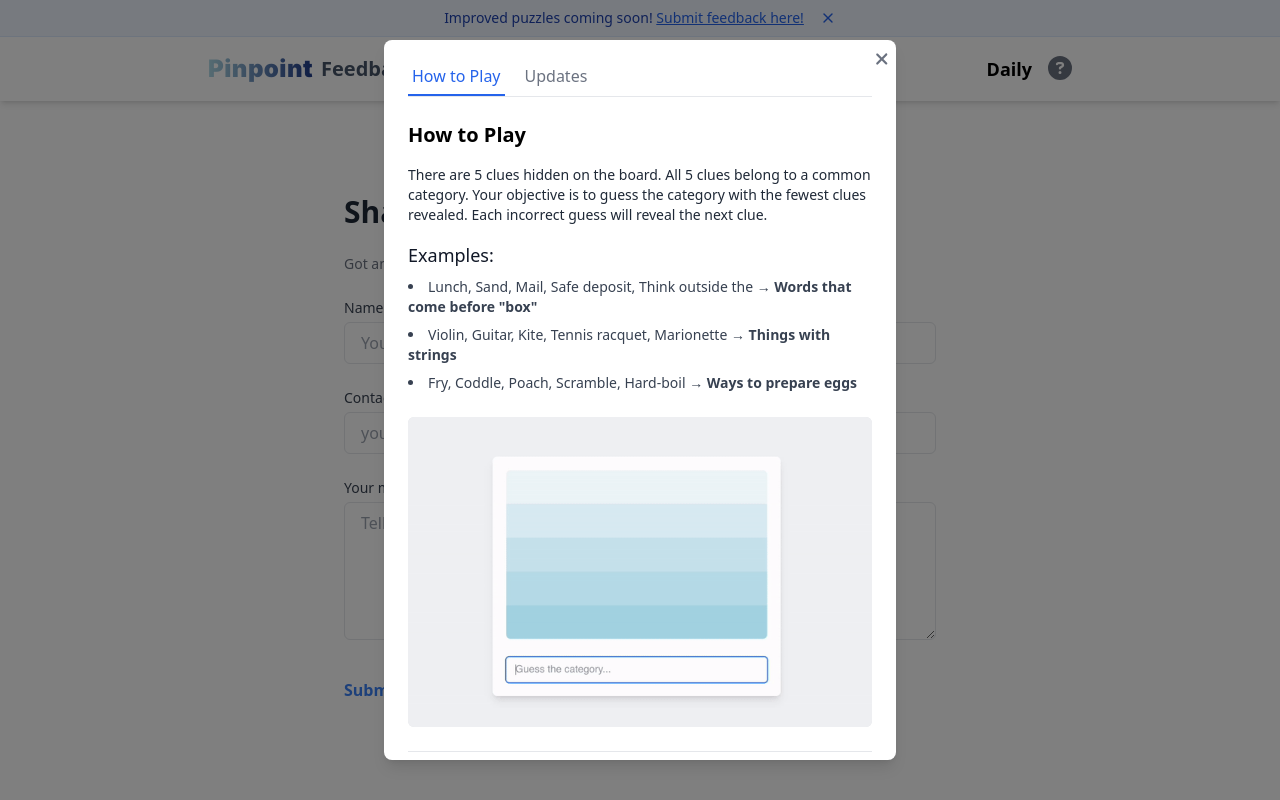
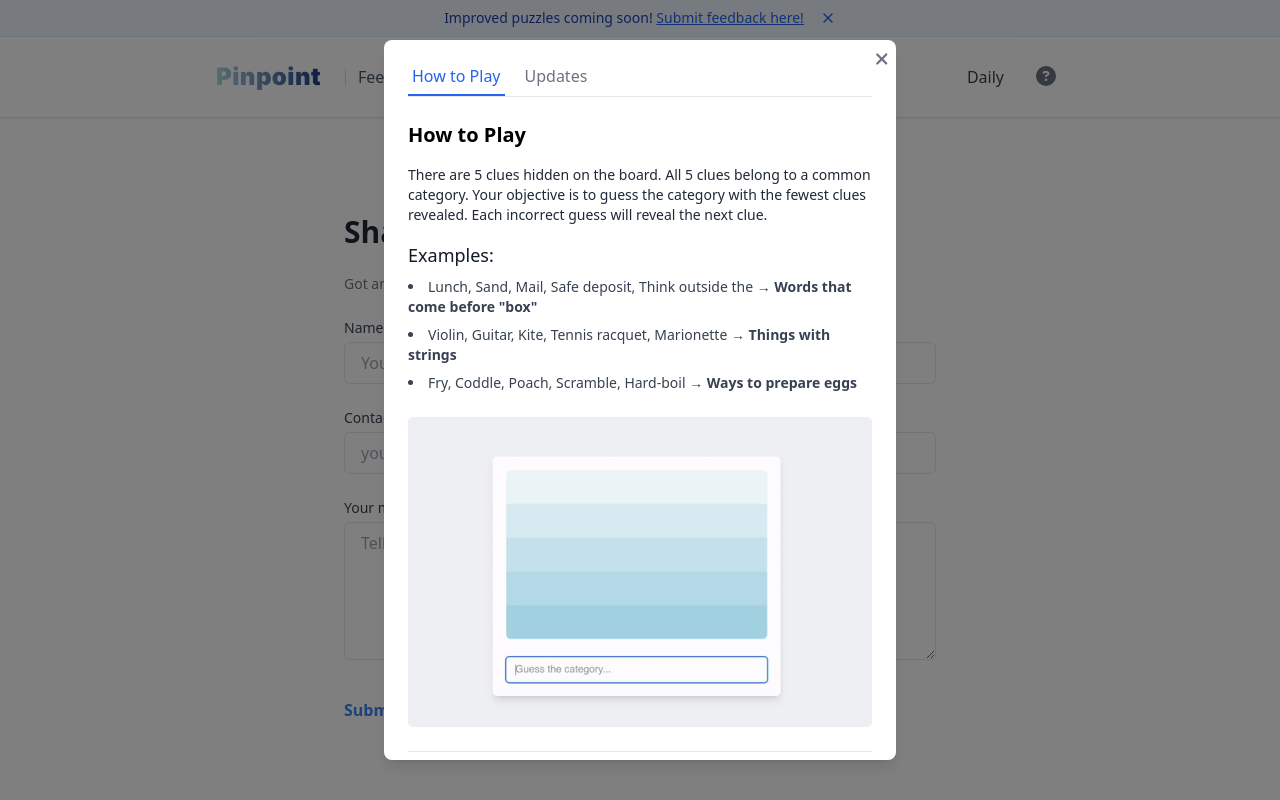
Before and after one commit to milad-mehri/pinpoint, a Next.js app: page /feedback in a window 1280 px wide. Built offline with nearby package versions, Linux system fonts and the light colour scheme.

Commit message:
Fix display

```diff
--- a/src/app/feedback/page.js
+++ b/src/app/feedback/page.js
@@ -53,12 +53,12 @@ export default function FeedbackPage() {
   return (
     <div className="min-h-screen bg-white flex flex-col font-sans">
       {/* Header Navigation */}
-      <header className="h-[10vh] flex-shrink-0">
+      <header className="flex-shrink-0">
         <Header />
       </header>
 
       {/* Feedback Section */}
-      <main className="h-[90vh] flex-grow flex items-center justify-center px-6">
+      <main className="flex-grow flex items-start justify-center px-6 py-8">
         <AnimatePresence mode="wait">
           {submitted ? (
             <motion.div
@@ -67,7 +67,7 @@ export default function FeedbackPage() {
               animate={{ opacity: 1, y: 0 }}
               exit={{ opacity: 0, y: 20 }}
               transition={{ duration: 0.6 }}
-              className="text-left max-w-xl w-full"
+              className="text-left max-w-xl w-full mt-8"
             >
               <h1 className="text-green-600 text-5xl font-bold mb-2">Thank you for your feedback!</h1>
               <p className="text-sm text-gray-500 mb-10">Some small text here cuz it looks cool</p>
--- a/src/components/Header.js
+++ b/src/components/Header.js
@@ -53,42 +53,42 @@ const Header = () => {
     }
   };
 
-  // Don't render banner until we've checked localStorage
-  if (!mounted || showBanner === null) {
-    return (
-      <header className="w-full bg-white shadow-md">
-        <div className="max-w-4xl mx-auto flex justify-between items-center px-4 py-4 w-full">
+  const headerContent = (
+    <div className="max-w-4xl mx-auto flex justify-between items-center px-3 sm:px-6 py-3 sm:py-5 w-full">
       {/* Left Side - Title */}
-          <div className="text-xl font-bold flex items-center">
-            <Link href="/" className="hover:opacity-80 transition-opacity">
-              <span className="gradient-text text-2xl">Pinpoint</span>
-            </Link>{" "}
-            <span className="ml-2 text-slate-600">
+      <div className="flex items-center space-x-2 sm:space-x-3">
+        <Link href="/" className="hover:opacity-90 transition-opacity">
+          <span className="gradient-text text-xl sm:text-2xl font-extrabold tracking-tight">Pinpoint</span>
+        </Link>
+        <div className="flex items-center">
+          <span className="h-4 w-px bg-gray-300 mx-2 sm:mx-3" />
+          <span className="text-sm sm:text-base font-medium text-gray-600">
             {isDailyPage ? "Daily" : isFeedbackPage ? "Feedback" : "Practice"}
             {isPracticePage && (
-                <span className="ml-2 bg-yellow-500 text-black px-2 py-1 rounded text-sm">
+              <span className="ml-1.5 sm:ml-2 bg-yellow-500 text-black px-1.5 sm:px-2.5 py-0.5 rounded-full text-xs sm:text-sm font-semibold inline-flex items-center">
                 EXP
               </span>
             )}
           </span>
         </div>
+      </div>
 
       {/* Right Side - Navigation */}
-          <div className="flex space-x-4 items-center">
+      <div className="flex items-center space-x-3 sm:space-x-6">
         {isDailyPage ? (
           <Link
             href="/practice"
-                className="text-lg font-semibold flex items-center hover:underline"
+            className="text-sm sm:text-base font-medium text-gray-700 hover:text-gray-900 transition-colors flex items-center group"
           >
-                Practice{" "}
-                <span className="ml-2 bg-yellow-500 text-black px-2 py-1 rounded text-sm">
+            Practice
+            <span className="ml-1.5 sm:ml-2 bg-yellow-500 text-black px-1.5 sm:px-2.5 py-0.5 rounded-full text-xs sm:text-sm font-semibold group-hover:bg-yellow-600 transition-colors">
               EXP
             </span>
           </Link>
         ) : (
           <Link
             href="/"
-                className="text-lg font-semibold flex items-center hover:underline"
+            className="text-sm sm:text-base font-medium text-gray-700 hover:text-gray-900 transition-colors"
           >
             Daily
           </Link>
@@ -97,69 +97,31 @@ const Header = () => {
         {/* Question Mark Icon */}
         <button
           onClick={() => setIsModalOpen(true)}
-              className="text-gray-500 hover:text-gray-700 transition"
+          className="text-gray-500 hover:text-gray-700 transition-colors p-1.5 sm:p-2 rounded-full hover:bg-gray-100"
         >
-              <FontAwesomeIcon icon={faQuestionCircle} className="text-2xl" />
+          <FontAwesomeIcon icon={faQuestionCircle} className="text-lg sm:text-xl" />
         </button>
       </div>
     </div>
+  );
+
+  // Don't render banner until we've checked localStorage
+  if (!mounted || showBanner === null) {
+    return (
+      <header className="w-full bg-white shadow-sm border-b border-gray-200">
+        {headerContent}
       </header>
     );
   }
 
   return (
-    <header className="w-full bg-white shadow-md">
+    <header className="w-full bg-white shadow-sm border-b border-gray-200">
       {showBanner && (
         <div className="w-full border-b border-blue-100">
           <FeedbackBanner onDismiss={handleFeedbackDismiss} />
         </div>
       )}
-      <div className="max-w-4xl mx-auto flex justify-between items-center px-4 py-4 w-full">
-        {/* Left Side - Title */}
-        <div className="text-xl font-bold flex items-center">
-          <Link href="/" className="hover:opacity-80 transition-opacity">
-            <span className="gradient-text text-2xl">Pinpoint</span>
-          </Link>{" "}
-          <span className="ml-2 text-slate-600">
-            {isDailyPage ? "Daily" : isFeedbackPage ? "Feedback" : "Practice"}
-            {isPracticePage && (
-              <span className="ml-2 bg-yellow-500 text-black px-2 py-1 rounded text-sm">
-                EXP
-              </span>
-            )}
-          </span>
-        </div>
-
-        {/* Right Side - Navigation */}
-        <div className="flex space-x-4 items-center">
-          {isDailyPage ? (
-            <Link
-              href="/practice"
-              className="text-lg font-semibold flex items-center hover:underline"
-            >
-              Practice{" "}
-              <span className="ml-2 bg-yellow-500 text-black px-2 py-1 rounded text-sm">
-                EXP
-              </span>
-            </Link>
-          ) : (
-            <Link
-              href="/"
-              className="text-lg font-semibold flex items-center hover:underline"
-            >
-              Daily
-            </Link>
-          )}
-
-          {/* Question Mark Icon */}
-          <button
-            onClick={() => setIsModalOpen(true)}
-            className="text-gray-500 hover:text-gray-700 transition"
-          >
-            <FontAwesomeIcon icon={faQuestionCircle} className="text-2xl" />
-          </button>
-        </div>
-      </div>
+      {headerContent}
       {isModalOpen && <InstructionsModal onClose={() => setIsModalOpen(false)} />}
     </header>
   );
```
Lines whose indentation alone changed are shown as unchanged.
